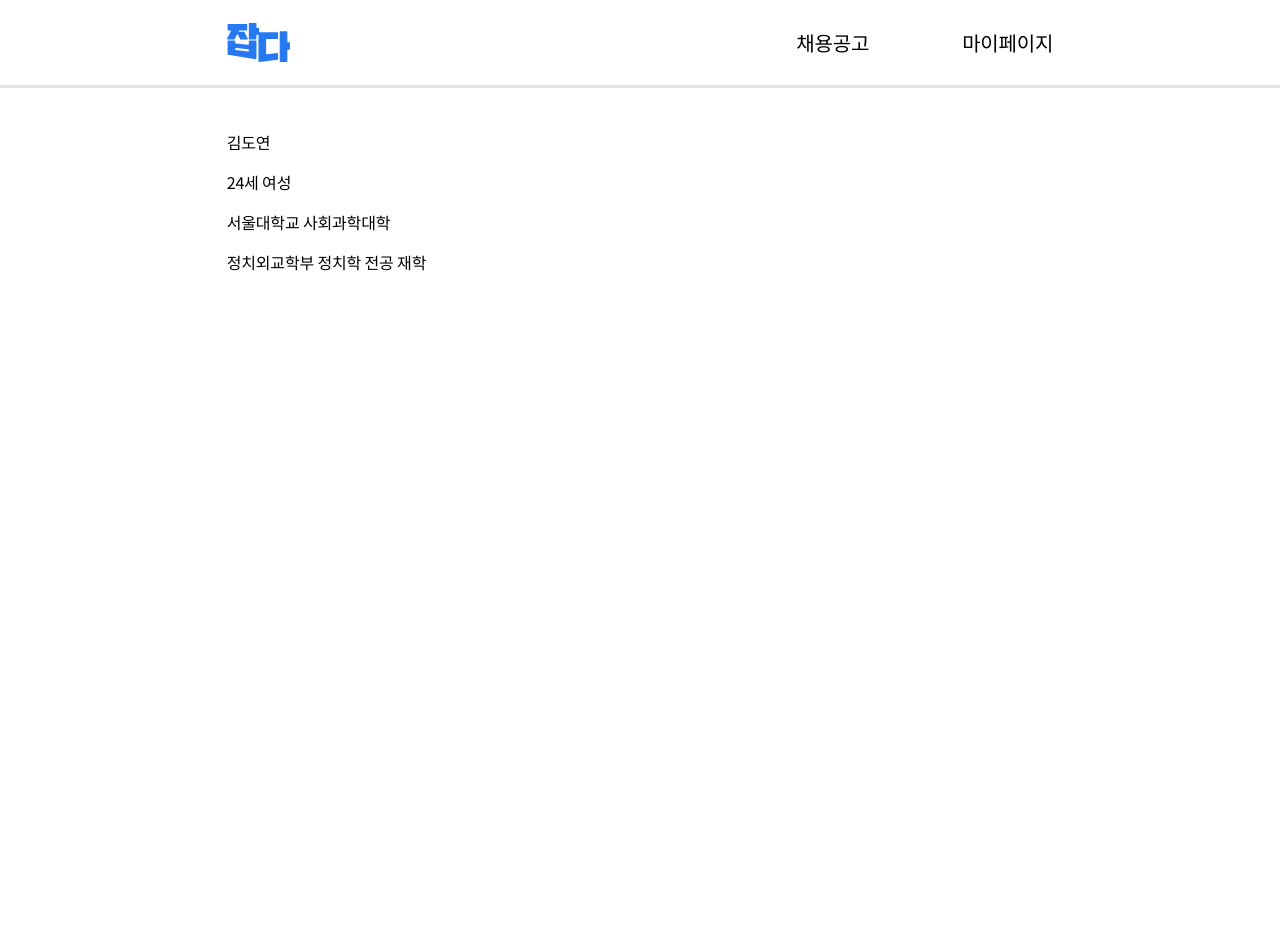
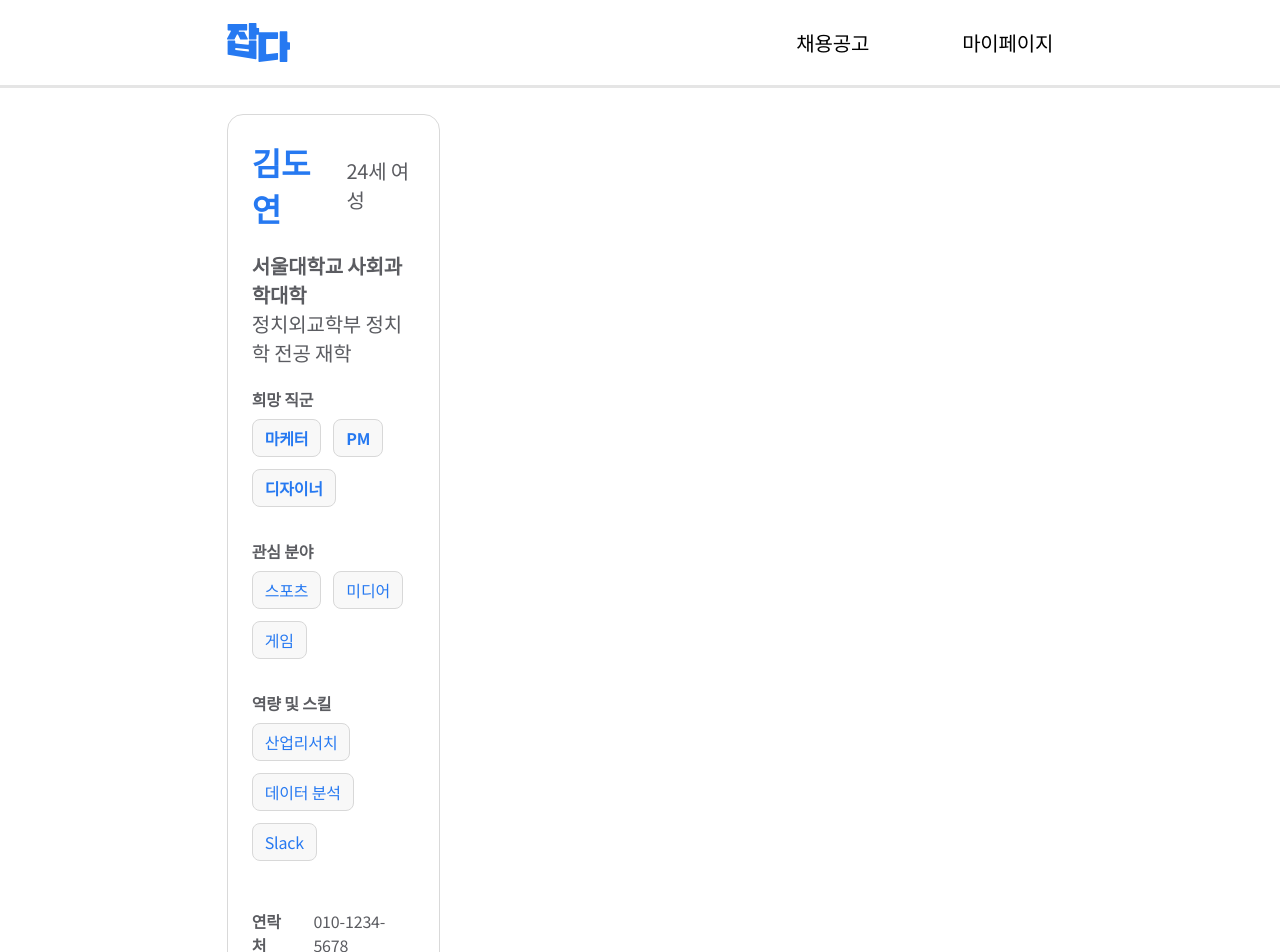
Before and after one commit to sangwonme/SNU-Creative-Research, a React (Create React App) app: page / in a window 1280 px wide. Shown: the top 952 px of the page. Before the commit the page ends 800 px from the top, so only its background shows below. Built offline with nearby package versions, Linux system fonts and the light colour scheme.

Commit message:
:sparkles: Add Profile

```diff
--- a/src/components/MyPageRelated/Keyword/Keyword.module.scss
+++ b/src/components/MyPageRelated/Keyword/Keyword.module.scss
@@ -6,14 +6,21 @@
 .box{
     // size
     margin: 0;
+    margin-right: toRem(12);
+    margin-bottom: toRem(12);
     padding: 0;
+    width: fit-content;
     // style
     border: #D8D8D8 1px solid;
     background-color: #F8F8F8;
+    border-radius: 8px;
     .text{
+        // size
+        width: fit-content;
         // font
         font-size: toRem(16);
         color: #2679F1;
+        white-space: nowrap;
         // size
         margin: toRem(6) toRem(12);
     }
--- a/src/components/MyPageRelated/Profile/Profile.module.scss
+++ b/src/components/MyPageRelated/Profile/Profile.module.scss
@@ -0,0 +1,89 @@
+@function toRem($value) {
+    $remValue: ($value / 16) + rem;
+    @return $remValue;
+}
+
+.container{
+    // size
+    width: 80%;
+    // border
+    border: 1px #D9D9D9 solid;
+    border-radius: 16px;
+    .wrapper{
+        // size
+        padding: toRem(24);
+        // center
+        margin: 0 auto;
+        .profile{
+            // margin
+            margin-bottom: toRem(20);
+            // flex
+            display: flex;
+            align-items: center;
+            .name{
+                // font
+                font-size: toRem(32);
+                font-weight: 600;
+                color: #2679F1;
+                // margin
+                margin: 0;
+                margin-right: toRem(20);
+            }
+            .agesex{
+                // font
+                font-size: toRem(20);
+                color: #5B5C61;
+                margin: 0;
+            }
+        }
+        .school{
+            // margin
+            margin-bottom: toRem(20);
+            // font
+            font-size: toRem(20);
+            color: #5B5C61;
+            .snu{
+                margin: 0;
+                font-weight: 600;
+            }
+            .major{
+                margin: 0;
+            }
+        }
+        .keyword{
+            .category{
+                // margin
+                margin-bottom: toRem(20);
+                .label{
+                    // font
+                    font-size: toRem(16);
+                    font-weight: 600;
+                    color: #5B5C61;
+                    // margin
+                    margin: 0;
+                    margin-bottom: toRem(8);
+                }
+                .keywords{
+                    // flex
+                    display: flex;
+                    flex-wrap: wrap;
+                }
+            }
+        }
+        .contact{
+            // flex
+            display: flex;
+            align-items: center;
+            // font
+            font-size: toRem(16);
+            color: #5B5C61;
+            .label{
+                // font
+                font-weight: 600;
+            }
+            .address{
+                margin-left: toRem(20);
+            }
+        }
+    }
+}
--- a/src/components/MyPageRelated/Profile/Profile.tsx
+++ b/src/components/MyPageRelated/Profile/Profile.tsx
@@ -1,25 +1,77 @@
 import * as React from 'react';
+import Keyword from '../Keyword/Keyword';
 import styles from './Profile.module.scss';
 
 function Profile() {
+  // keywords
+  const wantjobKey = ['마케터', 'PM', '디자이너'];
+  const interestKey = ['스포츠', '미디어', '게임'];
+  const skillKey = ['산업리서치', '데이터 분석', 'Slack'];
+
+
   return (
     <>
     <div className={styles.container}>
+      <div className={styles.wrapper}>
         <div className={styles.profile}>
           <p className={styles.name}>김도연</p>
           <p className={styles.agesex}>24세 여성</p>
         </div>
+
         <div className={styles.school}>
           <p className={styles.snu}>서울대학교 사회과학대학</p>
           <p className={styles.major}>정치외교학부 정치학 전공 재학</p>
         </div>
+
         <div className={styles.keyword}>
           <div className={styles.category}>
-          <p className={styles.label}></p>
+            <p className={styles.label}>희망 직군</p>
             <div className={styles.keywords}>
-
+              {
+                wantjobKey.map(key =>
+                  <Keyword text={key} bold={true}/>
+                )
+              }
             </div>
           </div>
+        </div>
+
+        <div className={styles.keyword}>
+          <div className={styles.category}>
+            <p className={styles.label}>관심 분야</p>
+            <div className={styles.keywords}>
+              {
+                interestKey.map(key =>
+                  <Keyword text={key} bold={false}/>
+                )
+              }
+            </div>
+          </div>
+        </div>
+
+        <div className={styles.keyword}>
+          <div className={styles.category}>
+            <p className={styles.label}>역량 및 스킬</p>
+            <div className={styles.keywords}>
+              {
+                skillKey.map(key =>
+                  <Keyword text={key} bold={false}/>
+                )
+              }
+            </div>
+          </div>
+        </div>
+
+        <div className={styles.contact}>
+          <p className={styles.label}>연락처</p>
+          <p className={styles.address}>010-1234-5678</p>
+        </div>
+
+        <div className={styles.contact}>
+          <p className={styles.label}>이메일</p>
+          <p className={styles.address}>abcdefg@hijklm.com</p>
+        </div>
+
       </div>
 
     </div>
```
Lines whose indentation alone changed are shown as unchanged.
